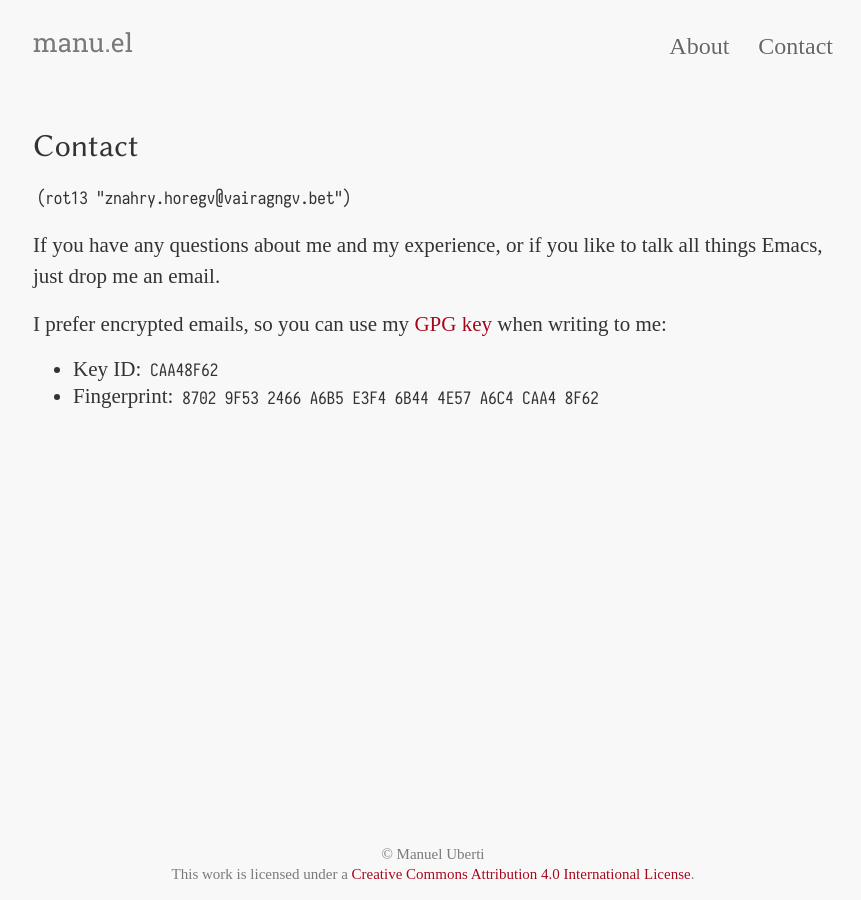
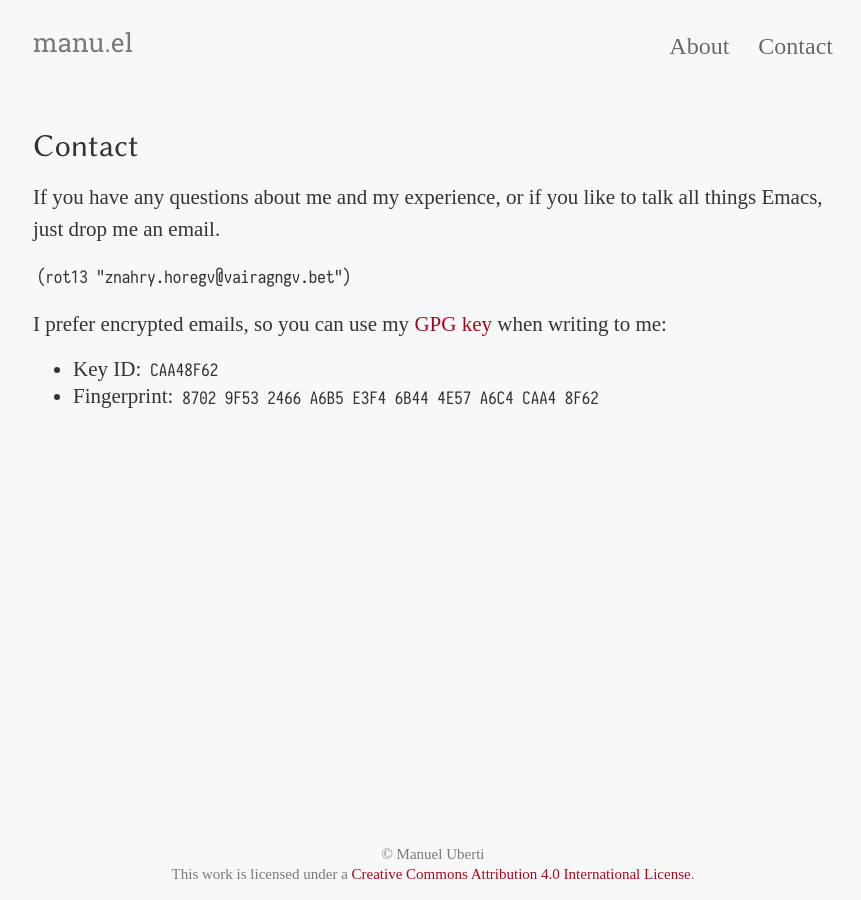
Before and after one commit to manuel-uberti/manuel-uberti.github.io, a Jekyll site: the page built from contact.md, in a window 1280 px wide. Shown: the whole page, without its empty margins (207-1068 px from the left). Built offline with Jekyll 4.4.1, drawn with Linux system fonts in a browser that asks for light colours; some web fonts are replaced.

Commit message:
Move mail address after first paragraph

```diff
--- a/contact.md
+++ b/contact.md
@@ -5,10 +5,10 @@ permalink: /contact/
 tags: contact
 ---
 
-`(rot13 "znahry.horegv@vairagngv.bet")`
-
 If you have any questions about me and my experience, or if you like to talk all
 things Emacs, just drop me an email.
+
+`(rot13 "znahry.horegv@vairagngv.bet")`
 
 I prefer encrypted emails, so you can use my [GPG
 key](https://github.com/manuel-uberti/manuel-uberti.github.io/blob/master/pubkey.txt)
```
